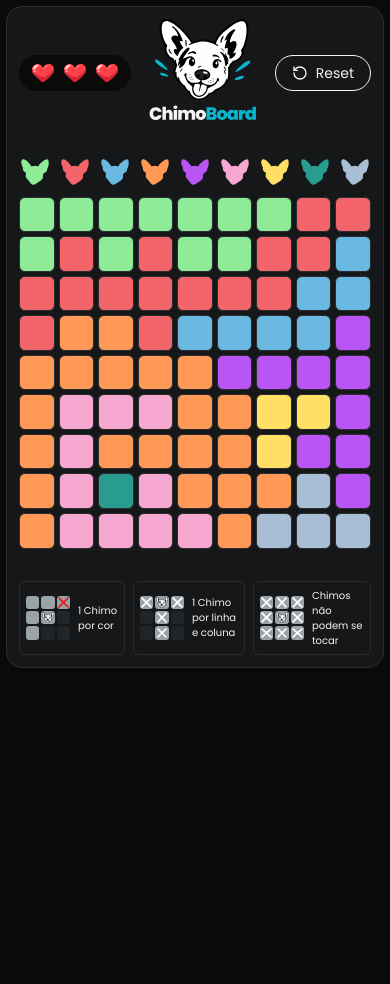
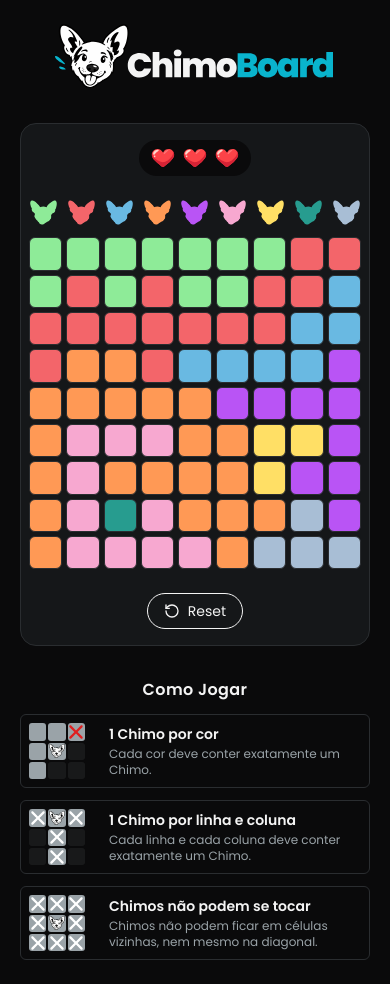
Before and after one commit to itsmesiq/chimoboard, a React (Vite) app: page / in a window 390 px wide. Before the commit the page ends 844 px from the top, so only its background shows below. Built offline with nearby package versions, Linux system fonts and the light colour scheme.

Commit message:
feat: add responsive layout

```diff
--- a/src/App.tsx
+++ b/src/App.tsx
@@ -19,16 +19,50 @@ export default function App() {
               : null;
 
     return (
-        <main className="min-h-screen bg-background px-1.5 py-1.5 text-foreground sm:px-8 sm:py-8">
-            <div className="mx-auto flex w-full max-w-3xl flex-col items-center gap-8 rounded-2xl border border-stroke bg-surface p-3 sm:gap-6 sm:p-6 lg:p-8">
-                <header className="flex w-full items-center justify-between">
-                    <LivesIndicator lives={state.lives} />
-                    <img
-                        src="/public/logo-vertical.svg"
-                        alt="Logo ChimoBoard"
-                        aria-hidden="true"
-                        className="h-full max-h-[108px] w-auto"
+        <main className="grid min-h-screen grid-cols-1 gap-8 bg-background px-5 py-6 text-foreground sm:px-10 lg:h-dvh lg:min-h-0 lg:grid-cols-[minmax(0,2fr)_minmax(0,3fr)] lg:grid-rows-[auto_1fr] lg:gap-x-10 lg:gap-y-6 lg:overflow-hidden lg:px-10 lg:py-8">
+            <header className="flex justify-center lg:col-start-1 lg:row-start-1">
+                <img
+                    src="/logo-vertical.svg"
+                    alt="Logo ChimoBoard"
+                    aria-hidden="true"
+                    className="mx-auto hidden h-full max-h-[180px] w-auto sm:block"
+                />
+                <img
+                    src="/logo-horizontal.svg"
+                    alt="Logo ChimoBoard"
+                    aria-hidden="true"
+                    className="mx-auto h-auto w-[80%] sm:hidden"
+                />
+            </header>
+
+            <section
+                aria-label="Partida"
+                className="flex w-full flex-col items-center gap-6 rounded-2xl border border-stroke bg-surface px-2 py-4 sm:px-6 sm:py-8 lg:col-start-2 lg:row-span-2 lg:row-start-1 lg:min-h-0 lg:justify-center"
+            >
+                <LivesIndicator lives={state.lives} />
+
+                <div className="flex w-full min-w-0 flex-col gap-3 lg:mx-auto lg:max-h-full lg:max-w-[min(100%,calc((100dvh-240px)*0.9))]">
+                    <ChimoIndicator puzzle={puzzle} foundChimos={state.foundChimos} />
+                    <GameBoard
+                        puzzle={puzzle}
+                        gameState={state}
+                        onReveal={revealCell}
+                        onToggleMark={toggleMark}
                     />
+                </div>
+
+                {gameMessage ? (
+                    <div>
+                        <p>{gameMessage}</p>
+                        <button
+                            type="button"
+                            onClick={resetGame}
+                            className="cursor-pointer rounded-lg bg-primary px-4 py-2 font-medium text-background transition-opacity hover:opacity-90"
+                        >
+                            Jogar Novamente
+                        </button>
+                    </div>
+                ) : (
                     <button
                         type="button"
                         onClick={resetGame}
@@ -38,43 +72,12 @@ export default function App() {
                         <RotateCcw className="size-4" />
                         <span>Reset</span>
                     </button>
-                </header>
+                )}
+            </section>
 
-                <section
-                    aria-label="Partida"
-                    className="flex w-full flex-col items-center gap-5 sm:gap-8"
-                >
-                    <div className="flex w-full max-w-[560px] flex-col gap-3">
-                        <ChimoIndicator puzzle={puzzle} foundChimos={state.foundChimos} />
-
-                        <GameBoard
-                            puzzle={puzzle}
-                            gameState={state}
-                            onReveal={revealCell}
-                            onToggleMark={toggleMark}
-                        />
-                    </div>
-                </section>
-
-                {gameMessage && (
-                    <div
-                        role="status"
-                        className="flex w-full flex-col items-center gap-3 rounded-xl border border-stroke p-4 text-center"
-                    >
-                        <p className="font-medium">{gameMessage}</p>
-
-                        <button
-                            type="button"
-                            onClick={resetGame}
-                            className="cursor-pointer rounded-lg bg-primary px-4 py-2 font-medium text-background transition-opacity hover:opacity-90"
-                        >
-                            Jogar Novamente
-                        </button>
-                    </div>
-                )}
-
+            <aside className="flex flex-col gap-8 lg:col-start-1 lg:row-start-2 lg:min-h-0 lg:justify-start">
                 <GameInstructions />
-            </div>
+            </aside>
         </main>
     );
 }
--- a/src/features/components/GameInstructions.tsx
+++ b/src/features/components/GameInstructions.tsx
@@ -24,7 +24,7 @@ function RuleExample({ type }: { type: (typeof instructions)[number]['type'] })
     return (
         <div
             aria-hidden="true"
-            className="grid size-[44px] shrink-0 grid-cols-3 grid-rows-3 gap-0.5 sm:size-[76px]"
+            className="grid size-[56px] shrink-0 grid-cols-3 grid-rows-3 gap-0.5 sm:size-[76px]"
         >
             {Array.from({ length: 9 }, (_, index) => {
                 const isChimo =
@@ -69,34 +69,32 @@ export function GameInstructions() {
         <section aria-labelledby="game-instructions-title" className="w-full">
             <h2
                 id="game-instructions-title"
-                className="mb-3 hidden text-sm font-semibold tracking-wide text-foreground sm:block"
+                className="mb-3 text-center text-base font-semibold tracking-wide text-foreground sm:text-lg"
             >
                 Como Jogar
             </h2>
-            <div className="flex gap-2 sm:grid sm:grid-cols-3 sm:gap-3">
+            <div className="grid grid-cols-1 gap-3 sm:grid-cols-3 lg:grid-cols-1">
                 {instructions.map((instruction) => (
                     <article
                         key={instruction.type}
-                        className="flex items-center gap-2 rounded-md border border-stroke p-1.5 sm:flex-col sm:items-start sm:gap-3 sm:p-4 lg:flex-row lg:items-center"
+                        className="flex items-center gap-6 rounded-md border border-stroke p-2 sm:flex-col sm:items-start sm:gap-5 sm:p-4 lg:flex-row lg:items-center"
                     >
-                        <div className="w-[44px] shrink-0 sm:w-full sm:max-w-[112px] lg:w-[76]">
+                        <div className="w-[56px] shrink-0 sm:w-full sm:max-w-[112px] lg:w-[76]">
                             <RuleExample type={instruction.type} />
                         </div>
 
                         <div className="min-w-0">
-                            <h3
-                                className={`text-[10px] text-foreground sm:text-sm ${instruction.type === 'region' ? 'w-10 sm:w-full' : ''}`}
-                            >
+                            <h3 className="text-sm font-semibold text-foreground">
                                 {instruction.title}
                             </h3>
-                            <p className="mt-1 hidden text-xs leading-relaxed text-muted sm:block">
+                            <p className="mt-0.5 text-xs text-muted sm:mt-1.5">
                                 {instruction.description}
                             </p>
                         </div>
                     </article>
                 ))}
             </div>
-            <p className="mt-3 hidden text-xs leading-relaxed text-muted sm:block">
+            <p className="mt-3 hidden text-xs leading-relaxed text-muted sm:block lg:px-2">
                 Clique em uma célula para revelar seu conteúdo. Encontrar um Chimo não consome
                 vidas; revelar uma célula vazia custa uma vida. Use o botão direito para marcar uma
                 célula sem revelá-la. Você tem três vidas por partida.
```
